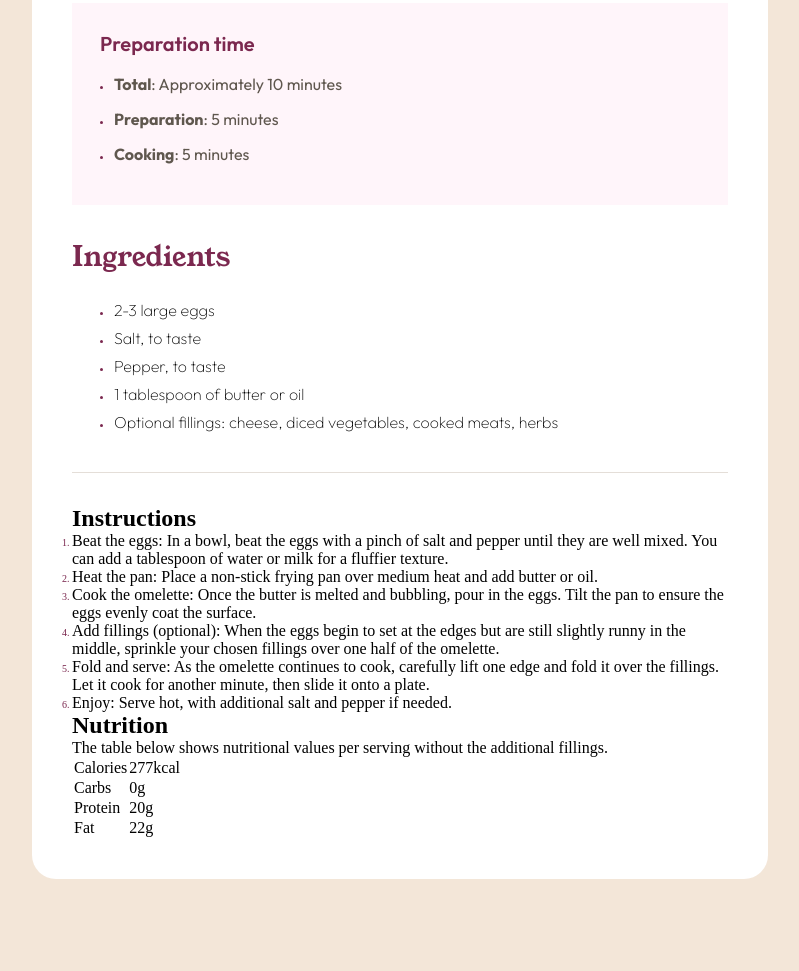
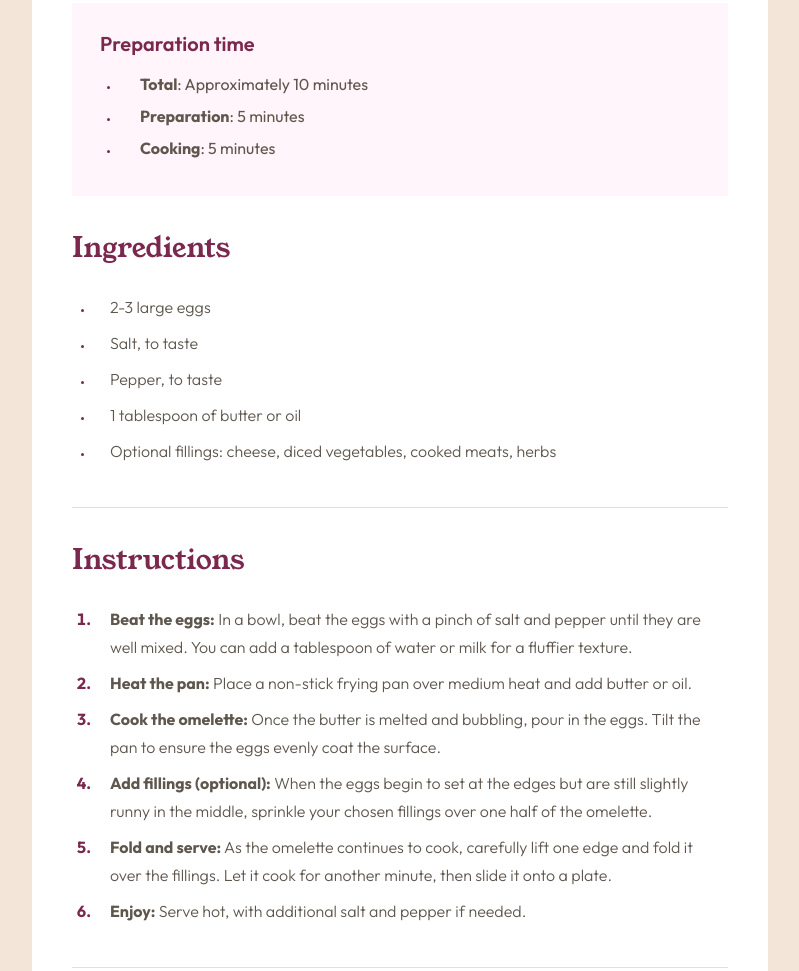
Before and after one commit to maxkdavis/FM-recipe-page, a plain HTML site: page index.html in a window 1280 px wide. Shown: the part 650-1621 px from the top of the page, without its empty margins (240-1039 px from the left). Before the commit the page ends 1529 px from the top, so only its background shows below. Drawn offline with Linux system fonts and the light colour scheme.

Commit message:
Styled Instructions section

```diff
--- a/index.html
+++ b/index.html
@@ -31,9 +31,9 @@
           <li><strong>Cooking</strong>: 5 minutes</li>
         </ul>
       </div>
-      <div class="ingredients-container">
+      <div class="sub-container">
         <h2 class="subtitle">Ingredients</h2>
-        <ul class="ingredients-list">
+        <ul class="sub-list">
           <li>2-3 large eggs</li>
           <li>Salt, to taste</li>
           <li>Pepper, to taste</li>
@@ -41,27 +41,29 @@
           <li>Optional fillings: cheese, diced vegetables, cooked meats, herbs</li>
         </ul>
       </div>
-      <h2>Instructions</h2>
-      <ol>
+      <div class="sub-container">
+        <h2 class="subtitle">Instructions</h2>
+        <ol class="ordered-list">
           <li>
-          Beat the eggs: In a bowl, beat the eggs with a pinch of salt and pepper until they are well mixed. You can add
-          a tablespoon of water or milk for a fluffier texture.
+            <strong>Beat the eggs:</strong> In a bowl, beat the eggs with a pinch of salt and pepper until they are well
+            mixed. You can add a tablespoon of water or milk for a fluffier texture.
           </li>
-        <li>Heat the pan: Place a non-stick frying pan over medium heat and add butter or oil.</li>
+          <li><strong>Heat the pan:</strong> Place a non-stick frying pan over medium heat and add butter or oil.</li>
           <li>
-          Cook the omelette: Once the butter is melted and bubbling, pour in the eggs. Tilt the pan to ensure the eggs
-          evenly coat the surface.
+            <strong>Cook the omelette:</strong> Once the butter is melted and bubbling, pour in the eggs. Tilt the pan
+            to ensure the eggs evenly coat the surface.
           </li>
           <li>
-          Add fillings (optional): When the eggs begin to set at the edges but are still slightly runny in the middle,
-          sprinkle your chosen fillings over one half of the omelette.
+            <strong>Add fillings (optional):</strong> When the eggs begin to set at the edges but are still slightly
+            runny in the middle, sprinkle your chosen fillings over one half of the omelette.
           </li>
           <li>
-          Fold and serve: As the omelette continues to cook, carefully lift one edge and fold it over the fillings. Let
-          it cook for another minute, then slide it onto a plate.
+            <strong>Fold and serve:</strong> As the omelette continues to cook, carefully lift one edge and fold it over
+            the fillings. Let it cook for another minute, then slide it onto a plate.
           </li>
-        <li>Enjoy: Serve hot, with additional salt and pepper if needed.</li>
+          <li><strong>Enjoy:</strong> Serve hot, with additional salt and pepper if needed.</li>
         </ol>
+      </div>
       <h2>Nutrition</h2>
       <p>The table below shows nutritional values per serving without the additional fillings.</p>
       <table>
--- a/styles.css
+++ b/styles.css
@@ -19,11 +19,19 @@ main {
   width: 736px;
 }
 
+li {
+  color: hsl(30, 10%, 34%);
+}
+
 li::marker {
   font-size: 10px;
   color: hsl(332, 51%, 32%);
 }
 
+ol li::marker {
+  font-size: 16px;
+  font-weight: bold;
+}
 /* CLASS SELECTORS */
 
 .hero-img {
@@ -61,9 +69,12 @@ li::marker {
   margin-bottom: 16px;
 }
 
+.prep-time-list {
+  margin-left: 20px;
+}
+
 .prep-time-list li {
-  color: hsl(30, 10%, 34%);
-  list-style-position: inside;
+  padding-left: 20px;
   line-height: 150%;
   margin-bottom: 8px;
 }
@@ -76,20 +87,24 @@ li::marker {
   margin-bottom: 24px;
 }
 
-.ingredients-container {
+.sub-container {
   border-bottom: 1px solid hsl(30, 18%, 87%);
   margin-bottom: 32px;
   padding-bottom: 32px;
 }
 
-.ingredients-list {
-  list-style-position: inside;
-  padding-left: 8px;
+.sub-list,
+.ordered-list {
   font-family: 'outfit';
-  font-weight: 150;
+  font-size: 16px;
+  font-weight: 300;
+  margin-left: 20px;
+  padding: 2px;
 }
 
-.ingredients-list li {
+.sub-list li,
+.ordered-list li {
   margin-bottom: 8px;
-  margin-left: 20px;
+  padding-left: 16px;
+  line-height: 1.75;
 }
```
Lines whose indentation alone changed are shown as unchanged.
